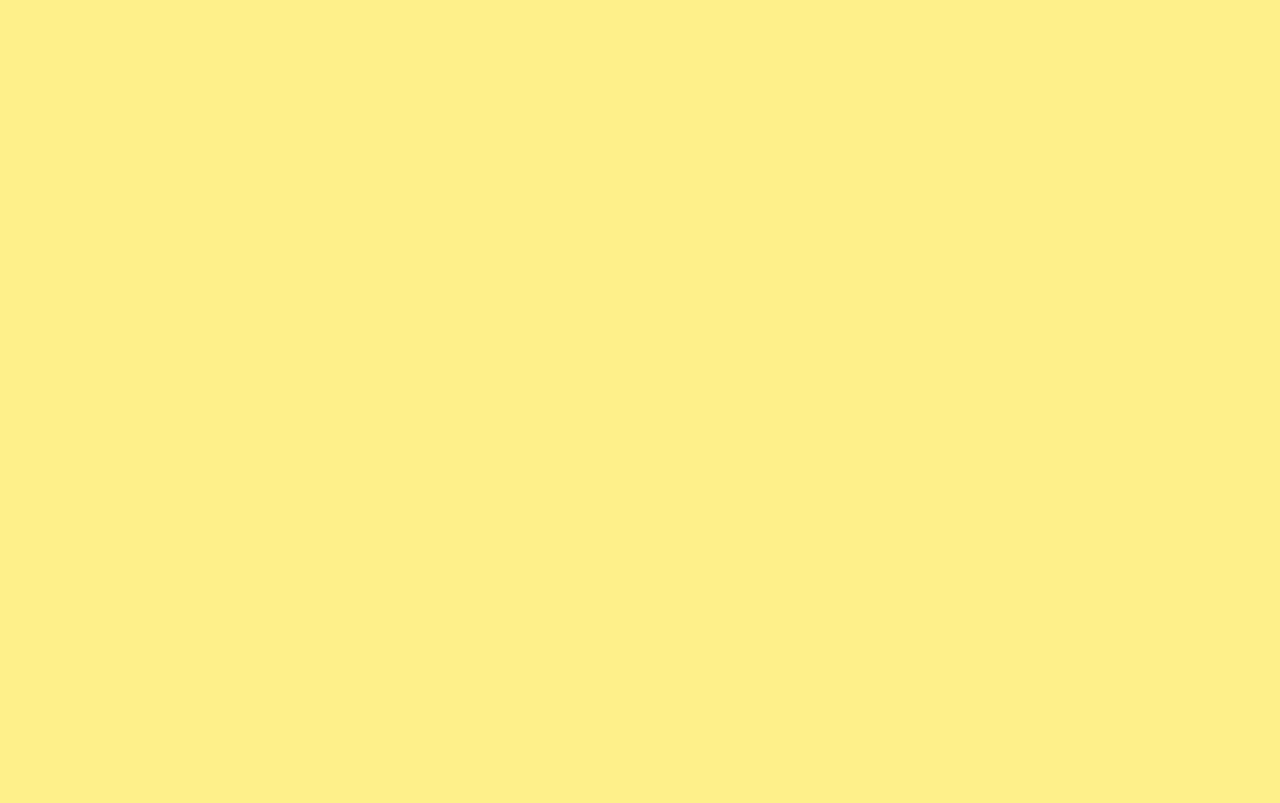
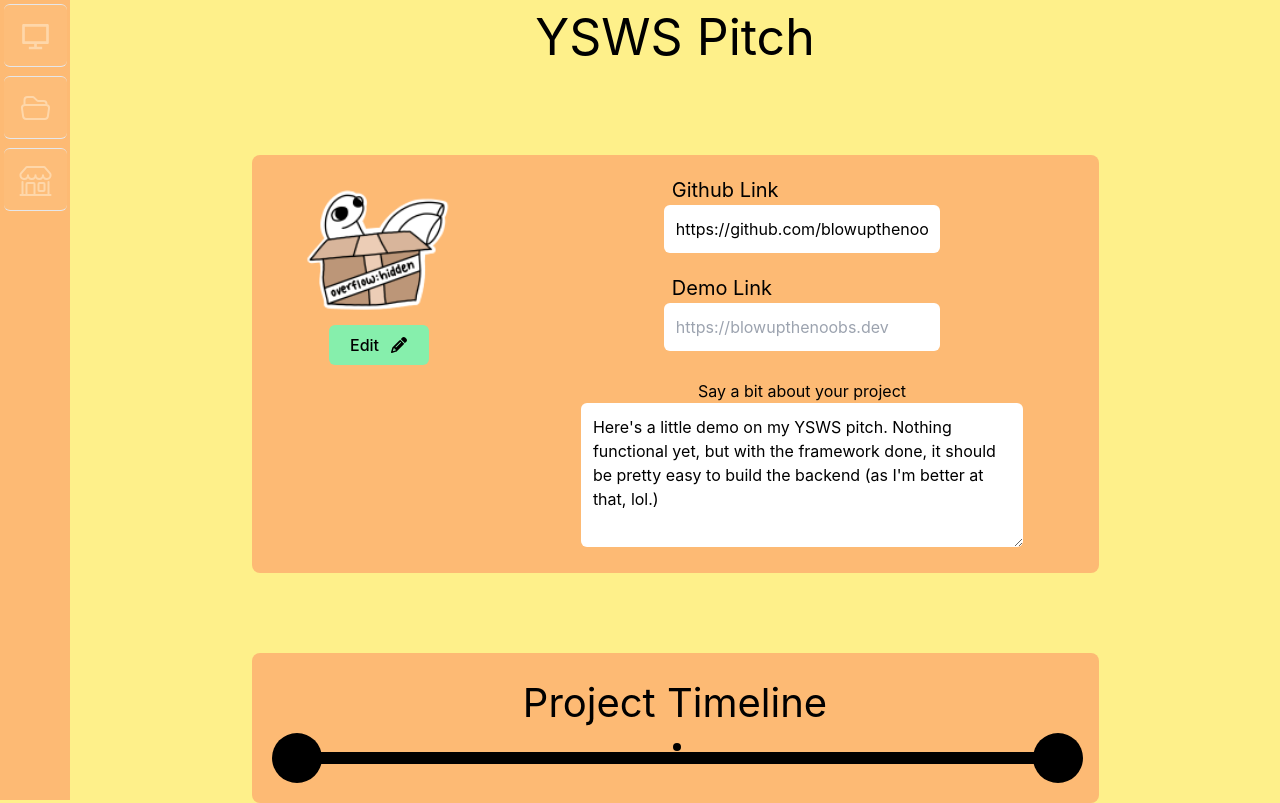
Before and after one commit to blowupthenoobs/ChatRoom-YSWS, a React (Create React App) app in the folder chatroom/: page /project/example in a window 1280 px wide. Before the commit this address had no page. Built offline with nearby package versions, Linux system fonts and the light colour scheme.

Commit message:
Attempting to build Timeline

```diff
--- a/chatroom/src/App.jsx
+++ b/chatroom/src/App.jsx
@@ -4,6 +4,7 @@ import './App.css';
 import LandingPage from './LandingPage/LandingPage';
 import HomePage from './ApplicationStuffs/HomePage';
 import ProjectsPage from './ApplicationStuffs/ProjectsPage';
+import ProjectPage from './ApplicationStuffs/ProjectPage';
 
 function App() {
   return (
@@ -13,6 +14,7 @@ function App() {
           <Route path='/' element={<LandingPage/>}/>
           <Route path='/homepage' element={<HomePage/>}/>
           <Route path='/projects' element={<ProjectsPage/>}/>
+          <Route path='/project/example' element={<ProjectPage/>}/>
         </Routes>
       </div>
     </BrowserRouter>
--- a/chatroom/src/ApplicationStuffs/MakeNewProjectButton.jsx
+++ b/chatroom/src/ApplicationStuffs/MakeNewProjectButton.jsx
@@ -1,14 +1,17 @@
 import { useNavigate } from "react-router-dom";
+
+import { TbCrosshair } from "react-icons/tb";
+
 
 function MakeNewProjectButton ({index}) {
     const navigate = useNavigate();
 
     return(
-        <div className="w-[27%] aspect-video rounded-md cursor-pointer border-black border-[5px] bg-white"
+        <div className="w-[27%] aspect-video rounded-md cursor-pointer border-black border-[7px] flex items-center"
         style={{
-            borderImage:"repeating-linear-gradient(45deg, black 0 20px, transparent 20px 30px) 1"
+            borderImage:"repeating-linear-gradient(45deg, black 0 35px, transparent 0px 70px) 1"
         }} onClick={() => navigate("/")}>
-
+                <TbCrosshair className="w-full text-[100px]"/>
         </div>
     )
 }
--- a/chatroom/src/ApplicationStuffs/NavBar.jsx
+++ b/chatroom/src/ApplicationStuffs/NavBar.jsx
@@ -5,6 +5,8 @@ import { GrCloudComputer } from "react-icons/gr";  // I think this one just look
 import { RiComputerLine } from "react-icons/ri";
 
 import { HiOutlineFolderOpen } from "react-icons/hi2";
+
+import { BsShop } from "react-icons/bs";
 
 export default function NavBar() {
     const navigate = useNavigate();
@@ -23,6 +25,11 @@ export default function NavBar() {
                     ? "text-black"
                     : "text-orange-200"
                 }`} onClick={() => navigate("/projects")}><HiOutlineFolderOpen className="w-full text-[200%]"/></button>
+            <button className={`w-[90%] aspect-square mt-1 rounded-md border-t border-b border-orange-200] bg-[#fdbd79]
+                ${ currentPath === "/shop"
+                    ? "text-black"
+                    : "text-orange-200"
+                }`} onClick={() => navigate("/")}><BsShop className="w-full text-[200%]"/></button>
         </div>
     )
 }
--- a/chatroom/src/ApplicationStuffs/ProjectItem.jsx
+++ b/chatroom/src/ApplicationStuffs/ProjectItem.jsx
@@ -5,10 +5,10 @@ function ProjectItem ({index}) {
     const navigate = useNavigate();
 
     return(
-        <div className="bg-orange-300 w-[27%] aspect-video rounded-md mr-20 cursor-pointer" onClick={() => navigate("/")}>
+        <div className="bg-orange-300 w-[30%] aspect-video rounded-md cursor-pointer" onClick={() => navigate("/project/example")}>
             <h3 className="text-[30px] mt-2">This is a project</h3>
-            <img src="/Stickers/orpheusBox.png" className="place-self-center h-[150px]"/>
-            <p className="place-self-start pl-10 pr-10">A small description goes here...</p>
+            <img src="/Stickers/orpheusBox.png" className="place-self-center w-[30%]"/>
+            <p className="place-self-start pl-10 pr-10">Here's a little demo on my YSWS pitch. Nothing functional yet, but with the framework done...</p>
         </div>
     )
 }
--- /dev/null
+++ b/chatroom/src/ApplicationStuffs/ProjectPage.jsx
@@ -0,0 +1,60 @@
+import { useState } from "react"
+import { useNavigate } from "react-router-dom";
+
+import NavBar from "./NavBar";
+import ProjectItem from "./ProjectItem";
+import MakeNewProjectButton from "./MakeNewProjectButton";
+
+import TimelineDot from "./TimelineDot";
+import TimelineDash from "./TimelineDash";
+
+import { FaPencil } from "react-icons/fa6";
+
+export default function ProjectPage() {
+
+    return (
+        <div className="flex flex-col">
+            <NavBar/>
+            <div className="w-[calc(100%-70px)] ml-auto">
+                <h1 className="text-[50px]">YSWS Pitch</h1>
+
+                <div className="w-[70%] place-self-center mt-20 flex flex-row bg-orange-300 rounded-lg">
+                    <div className="flex flex-col p-5 w-[30%]">
+                        <img src="/Stickers/orpheusBox.png" className="w-[70%] place-self-center"/>
+                        <button className=" bg-green-300 w-[100px] place-self-center rounded-md p-2 font-medium flex place-content-center">Edit<FaPencil className="ml-3 mt-1"/></button>
+                    </div>
+                    <div className="w-[70%] flex flex-col p-5 gap-y-5">
+                        <div className="w-[50%] place-self-center">
+                            <h3 className="text-left ml-2 text-[20px]">Github Link</h3>
+                            <input type="text" placeholder="https://github.com/your-username/project-name" className="w-full p-3 rounded-md place-self-center" value={"https://github.com/blowupthenoobs/ChatRoom-YSWS"}/>
+                        </div>
+
+                        <div className="w-[50%] place-self-center">
+                            <h3 className="text-left ml-2 text-[20px]">Demo Link</h3>
+                            <input type="text" placeholder="https://blowupthenoobs.dev" className="w-full p-3 rounded-md place-self-center"/>
+                        </div>
+                        <div className="w-[100%] place-self-center mt-2">
+                            <h3>Say a bit about your project</h3>
+                            <textarea placeholder="project description..." className="w-[80%] p-3 rounded-md place-self-center" rows={5} value={"Here's a little demo on my YSWS pitch. Nothing functional yet, but with the framework done, it should be pretty easy to build the backend (as I'm better at that, lol.)"}/>
+                        </div>
+                    </div>
+
+                </div>
+
+                <div className="w-[70%] p-5 place-self-center mt-20 bg-orange-300 rounded-lg">
+                    <h1 className="text-[40px]">Project Timeline</h1>
+                    <div className="ml-1 flex w-full">
+                        {/* <div className="w-[50px] mb-auto aspect-square bg-black rounded-full shrink-0 "></div> */}
+                        <TimelineDot/>
+                        <TimelineDash/>
+                        <TimelineDot size={30}/>
+                        <TimelineDash/>
+                        <TimelineDot/>
+                    </div>
+                </div>
+
+            </div>
+
+        </div>
+    )
+}
--- a/chatroom/src/ApplicationStuffs/ProjectsPage.jsx
+++ b/chatroom/src/ApplicationStuffs/ProjectsPage.jsx
@@ -12,9 +12,7 @@ export default function ProjectsPage() {
             <NavBar/>
             <div className="w-[calc(100%-70px)] ml-auto">
                 <h1 className="text-[50px]">Projects</h1>
-                <div className="w-full ml-20 place-self-center rounded-lg pt-[40px] flex flex-row flex-wrap gap-x-[20px] gap-y-5">
-                    <ProjectItem/>
-                    <ProjectItem/>
+                <div className="w-full p-20 place-self-center rounded-lg pt-[40px] flex flex-row flex-wrap gap-x-[5%] gap-y-10">
                     <ProjectItem/>
                     <MakeNewProjectButton/>
                 </div>
--- /dev/null
+++ b/chatroom/src/ApplicationStuffs/TimelineDash.jsx
@@ -0,0 +1,12 @@
+
+
+function TimelineDash ({}) {
+
+    return(
+        <div className="w-[100%] -ml-1 place-self-center">
+            <hr className=" border-black border-[6px]"/>
+        </div>
+    )
+}
+
+export default TimelineDash;
--- /dev/null
+++ b/chatroom/src/ApplicationStuffs/TimelineDot.jsx
@@ -0,0 +1,18 @@
+
+
+function TimelineDot ({size = 50, lineLength = 60}) {
+    const outerClassName = "-ml-1 mb-auto aspect-square bg-black rounded-full shrink-0";
+    const newSize = " w-[" + size.toString() + "px] h-[" + size.toString() + "px]";
+    const topMargin = " mt-[" + ((50 - size) / 2).toString() + "px]";
+
+    return(
+        <div className={"flex flex-col mt-[" + (lineLength).toString() + "px]"}>
+            <div className={"h-[" + (50 + lineLength).toString() + "px] w-2 bg-blue-500 place-self-center -ml-1 "}></div>
+            <div className={outerClassName + newSize + topMargin}></div>
+            <div className={"h-[" + (50 + lineLength).toString() + "px] w-2 bg-blue-500 place-self-center -ml-1 "}></div>
+        </div>
+
+    )
+}
+
+export default TimelineDot;
--- a/chatroom/src/LandingPage/LandingPage.jsx
+++ b/chatroom/src/LandingPage/LandingPage.jsx
@@ -1,5 +1,7 @@
 import { useState } from "react"
 import { useNavigate } from "react-router-dom";
+
+import TextMessageBox from "../ApplicationStuffs/TextMessageBox";
 
 export default function LandingPage() {
     const navigate = useNavigate();
@@ -18,7 +20,12 @@ export default function LandingPage() {
         <div className="ml-3">
             <h1 className="text-[50px] text-black pt-[10px]">Welcome to Chatroom</h1>
             <div className="bg-orange-300 h-[40vh] w-[60%] rounded-md place-self-center text-center content-center">
-                <p>insert basic example of chatroom here</p>
+                <div className="w-[95%] h-[90%] bg-white rounded-md place-self-center flex flex-col justify-end p-2">
+                        <TextMessageBox user={"blowupthenoobs"} text="I just made a textbox!" fromThisUser={false}/>
+                        <TextMessageBox user={"Jeffery"} text="Congrats man! nice job staying on schedule" fromThisUser={true}/>
+                        <TextMessageBox user={"Jeffery"} sticker={0} fromThisUser={true} showpfp={false}/>
+                        <TextMessageBox user={"blowupthenoobs"} text="testing a really long text block to see what will happen, this is kinda important to know for the styling cuz it'll let me know how big messages will look on the website when someone enevitably sends one" fromThisUser={false} showpfp={true}/>
+                    </div>
             </div>
             <br/>
             <p className="text-[20px] w-[500px] place-self-center">Meet a small group of people to help keep you accountable and motivated to accomplish your goals and earn rewards along the way!</p>
```
